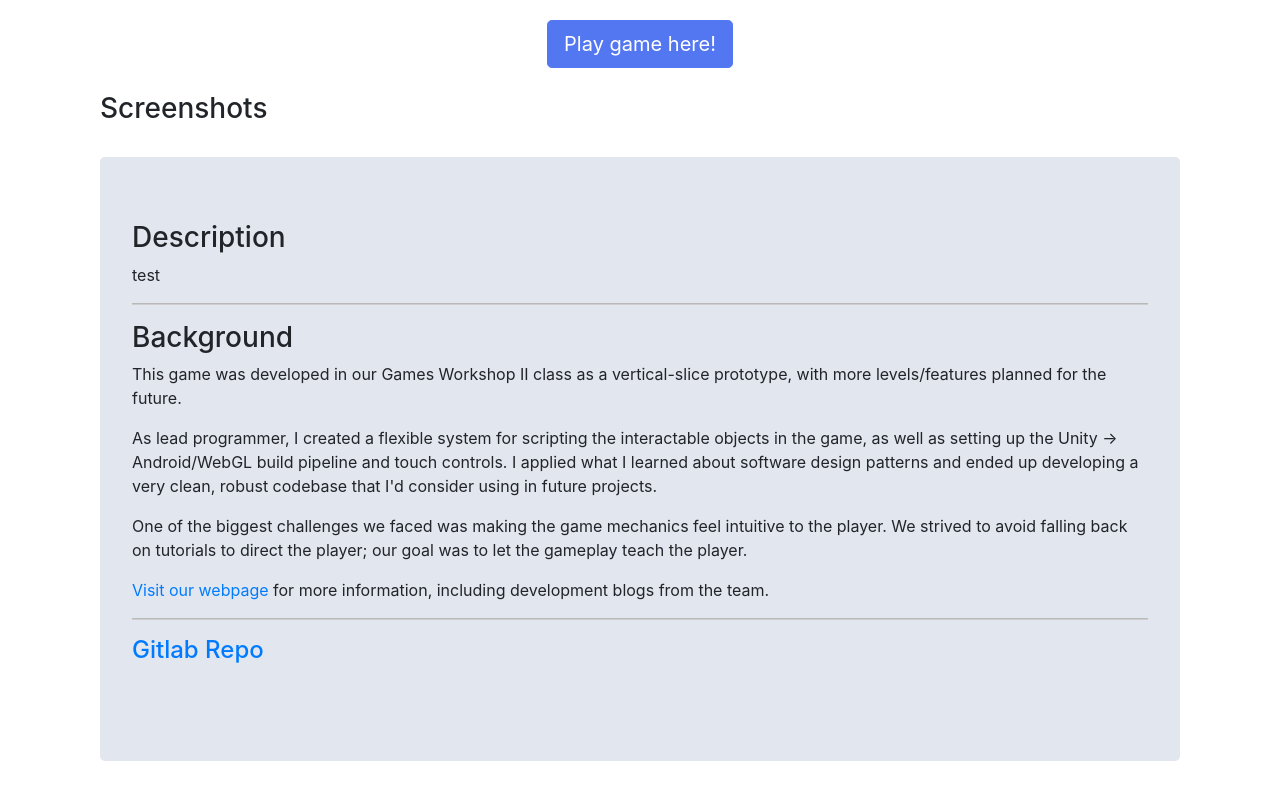
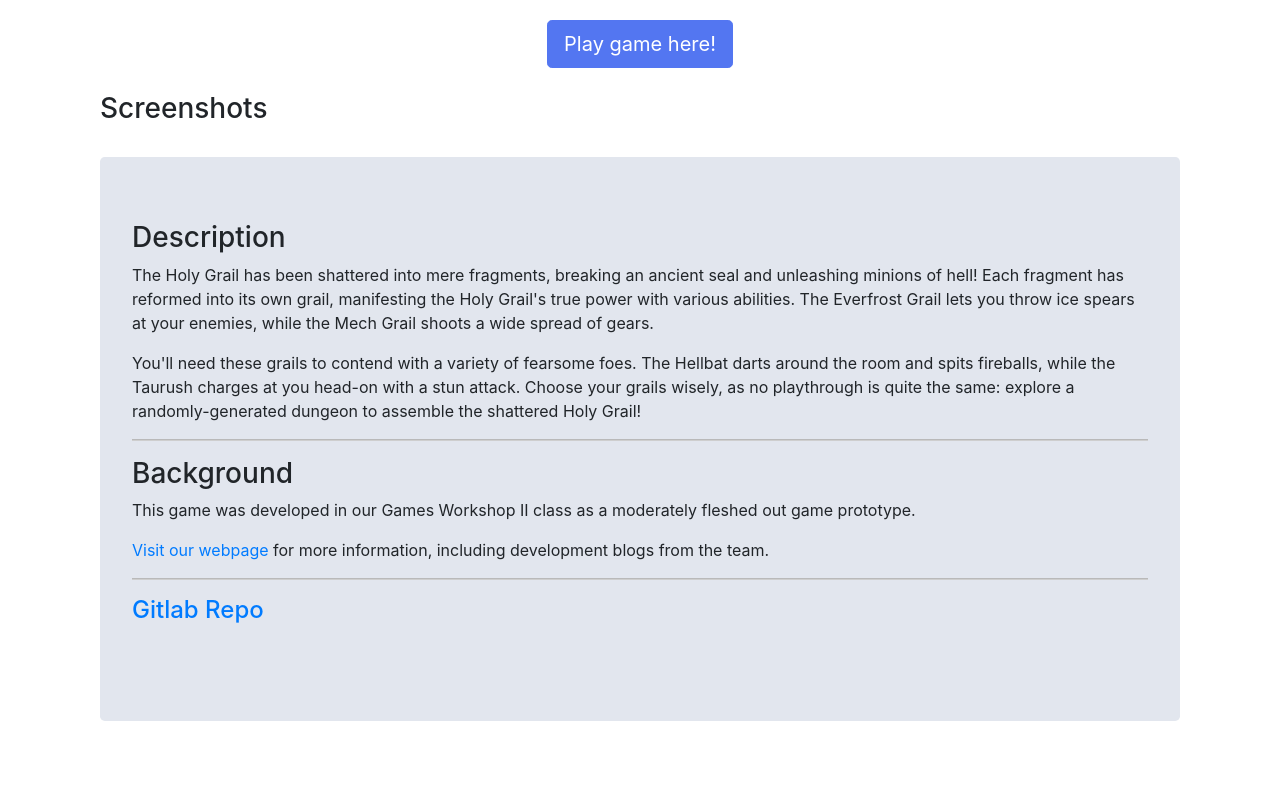
Before and after one commit to dmg9626/dmg9626.github.io, a Jekyll site: the page built from games/holy-tester.md, in a window 1280 px wide and 900 px high, scrolled down 849 px, cut to the strip 107-900 px from the top of the window. Built offline with Jekyll 4.4.1, drawn with Linux system fonts in a browser that asks for light colours; nearby versions of some CDN libraries; library files that are not in the unit come from our copies; after the commit the page ends 1709 px from its top, so only the background shows below that; some of the changed text lies outside the part shown.

Commit message:
added description to holy tester game page

```diff
--- a/_data/games.yaml
+++ b/_data/games.yaml
@@ -2,7 +2,7 @@
 
 - name: "Holy Tester"
   id: holy-tester
-  shortDescription: "A cute spook-em-up puzzle game for mobile devices"
+  shortDescription: "A procedurally-generated roguelike dungeon crawler"
   thumbnail: "/assets/images/games/holy-tester/thumbnail.png"
 
 - name: "It's Haunt Time!"
--- a/games/holy-tester.md
+++ b/games/holy-tester.md
@@ -6,16 +6,24 @@ youtube: "https://www.youtube-nocookie.com/embed/Q0JVphhA64c"
 playable: true
 ---
 <h3>Description</h3>
-<p>test</p>
+<p>
+The Holy Grail has been shattered into mere fragments, breaking an ancient seal and unleashing minions of hell! Each fragment has reformed into its own grail, manifesting the Holy Grail's true power with various abilities. The Everfrost Grail lets you throw ice spears at your enemies, while the Mech Grail shoots a wide spread of gears.
+</p>
+
+<p>
+You'll need these grails to contend with a variety of fearsome foes. The Hellbat darts around the room and spits fireballs, while the Taurush charges at you head-on with a stun attack. Choose your grails wisely, as no playthrough is quite the same: explore a randomly-generated dungeon to assemble the shattered Holy Grail!
+</p>
 
 <hr>
 
 <h3>Background</h3>
-<p>This game was developed in our Games Workshop II class as a vertical-slice prototype, with more levels/features planned for the future.</p>
+<p>
+This game was developed in our Games Workshop II class as a moderately fleshed out game prototype.
+</p>
 
-<p>As lead programmer, I created a flexible system for scripting the interactable objects in the game, as well as setting up the Unity -> Android/WebGL build pipeline and touch controls. I applied what I learned about software design patterns and ended up developing a very clean, robust codebase that I'd consider using in future projects.</p>
+<p>
 
-<p>One of the biggest challenges we faced was making the game mechanics feel intuitive to the player. We strived to avoid falling back on tutorials to direct the player; our goal was to let the gameplay teach the player.</p>
+</p>
 
 <p><a href="https://makhodash.wixsite.com/holytester/">Visit our webpage</a> for more information, including development blogs from the team.</p>
 
```
